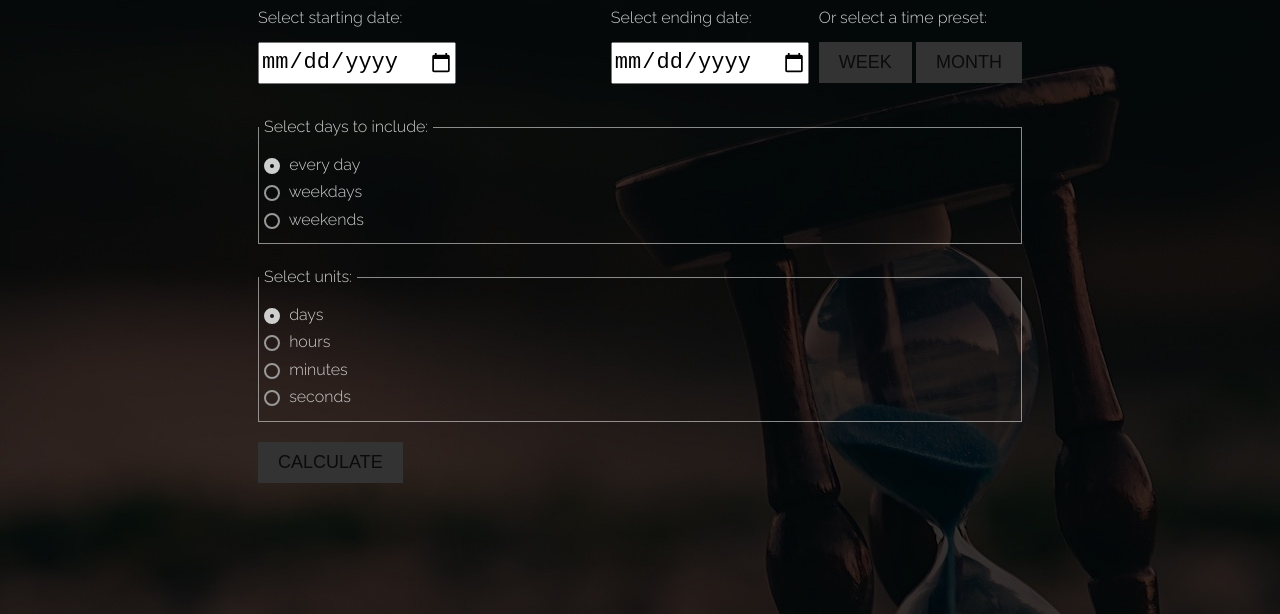
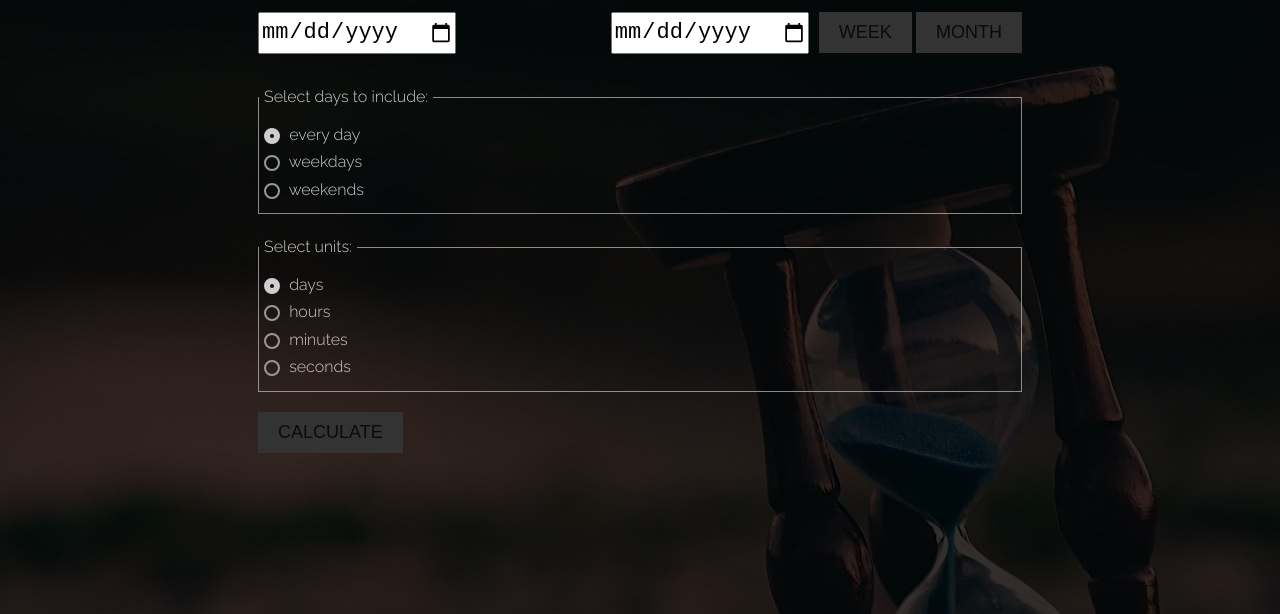
Before and after one commit to flammanatla/projector-js, a website: page index.html in a window 1280 px wide. Shown: the part 183-797 px from the top of the page. Drawn offline with Linux system fonts and the light colour scheme.

Commit message:
update margin

```diff
--- a/sass/utilities/_common.scss
+++ b/sass/utilities/_common.scss
@@ -15,7 +15,7 @@ main {
 }
 
 .container {
-  padding: 100px 20%;
+  padding: 70px 20%;
 
   @include for-medium-down {
     padding: 20px;
@@ -29,7 +29,7 @@ h1 {
 }
 
 h2 {
-  margin: 100px 0 30px;
+  margin: 70px 0 30px;
 }
 
 .date-picker {
```
Also changed, not shown: public/css/styles.css.
